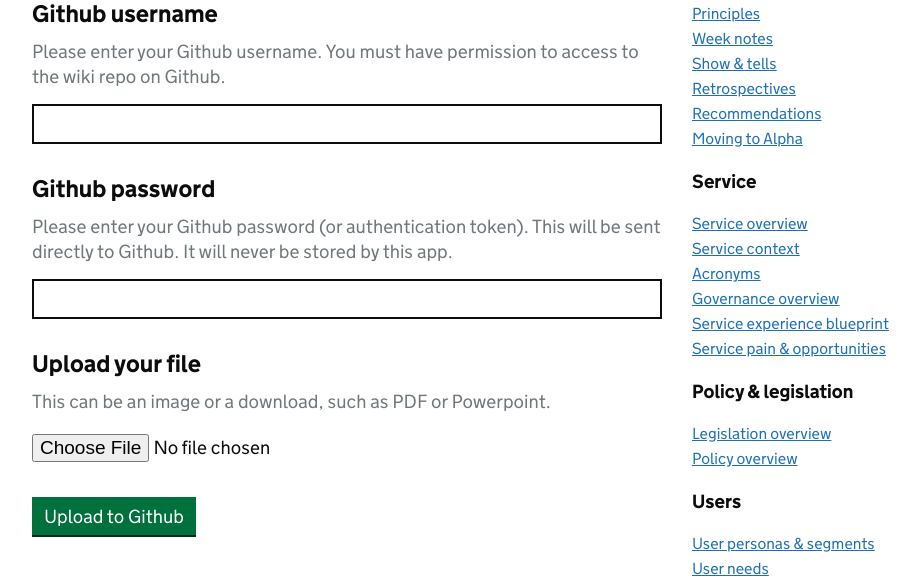
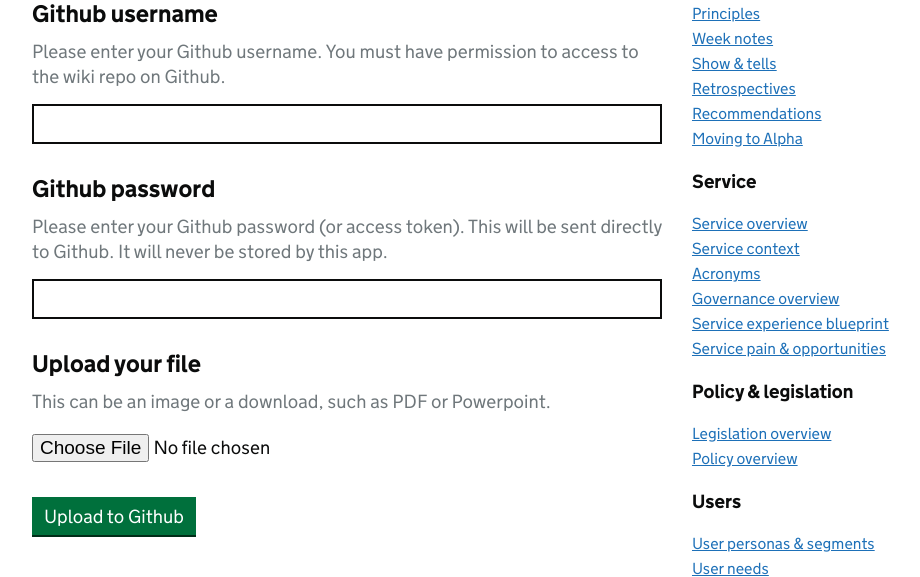
Before and after one commit to davidcarboni/wikload, a Flask app: page /upload in a window 1280 px wide. Shown: the part 366-943 px from the top of the page, without its empty margins (128-1048 px from the left). Run offline with Flask 2, Linux system fonts and the light colour scheme; parts of the project's set-up code (start-up, migrations or seed data) failed here and were passed over; some libraries are stand-ins or nearby versions.

Commit message:
Tweaked wording

```diff
--- a/app/templates/upload.html
+++ b/app/templates/upload.html
@@ -116,7 +116,7 @@
               Github password
           </label>
           <span id="password-hint" class="govuk-hint">
-            Please enter your Github password (or authentication token). This will be sent directly to Github. It will never be stored by this app.
+            Please enter your Github password (or access token). This will be sent directly to Github. It will never be stored by this app.
           </span>
           <input class="govuk-input" id="password" name="password" type="password" autocomplete="new-password" spellcheck="false">
         </div>
```
